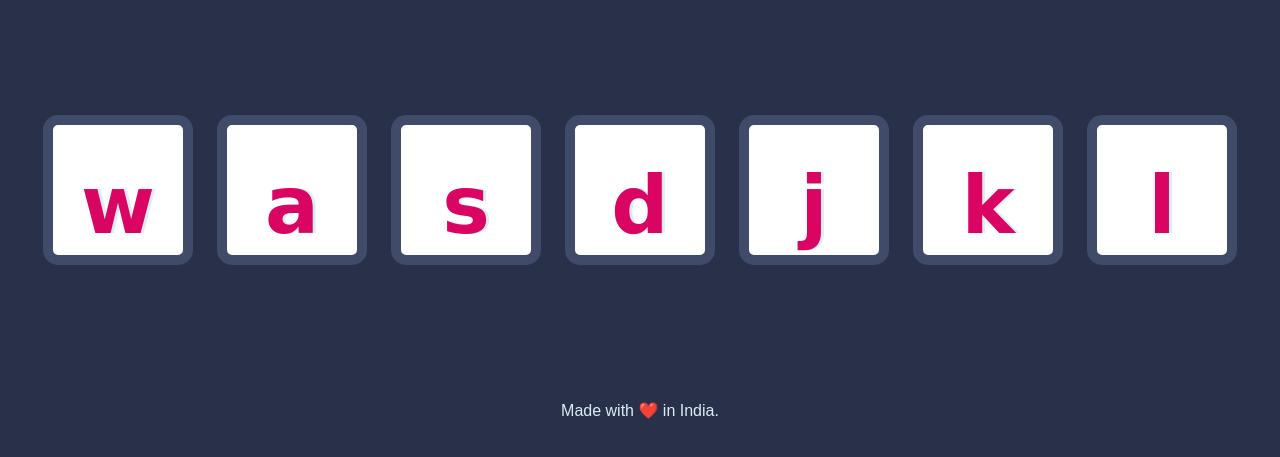
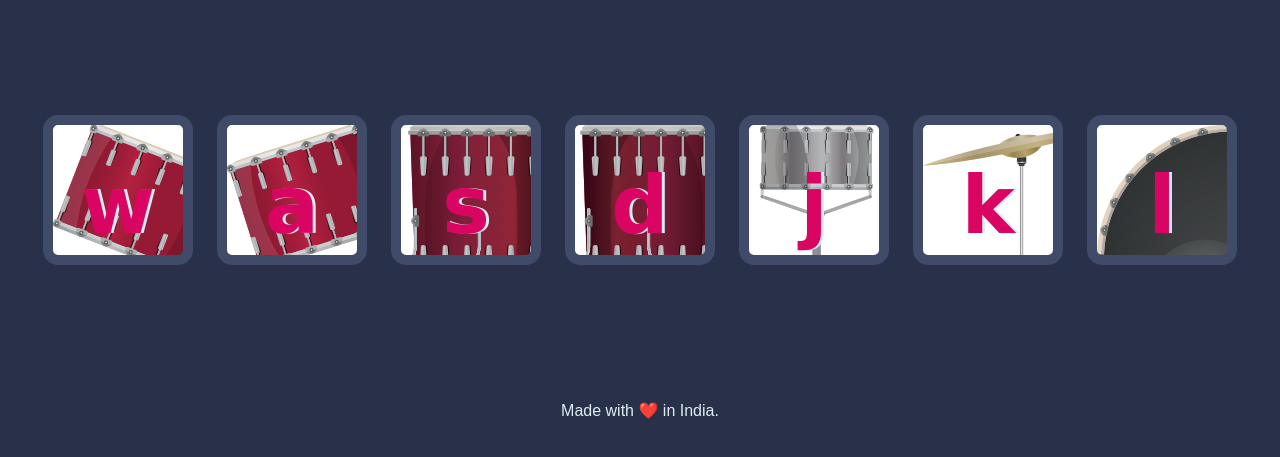
Before and after one commit to pa964/drum_kit, a plain HTML site: page index.html in a window 1280 px wide. Shown: the part 169-626 px from the top of the page. Drawn offline with Linux system fonts and the light colour scheme; the site is published under a folder, as on GitHub Pages, so addresses that start at the root find nothing.

Commit message:
Update style.css

```diff
--- a/style.css
+++ b/style.css
@@ -17,31 +17,31 @@ body {
   }
 
   .w {
-    background-image: url("/pictures/tom1.png");
+    background-image: url("pictures/tom1.png");
   }
 
   .a {
-    background-image: url("/pictures/tom2.png");
+    background-image: url("pictures/tom2.png");
   }
 
   .s {
-    background-image: url("/pictures/tom3.png");
+    background-image: url("pictures/tom3.png");
   }
 
   .d {
-    background-image: url("/pictures/tom4.png");
+    background-image: url("pictures/tom4.png");
   }
 
   .j {
-    background-image: url("/pictures/snare.png");
+    background-image: url("pictures/snare.png");
   }
 
   .k {
-    background-image: url("/pictures/crash.png");
+    background-image: url("pictures/crash.png");
   }
 
   .l {
-    background-image: url("/pictures/kick.png");
+    background-image: url("pictures/kick.png");
   }
 
   .set {
```
